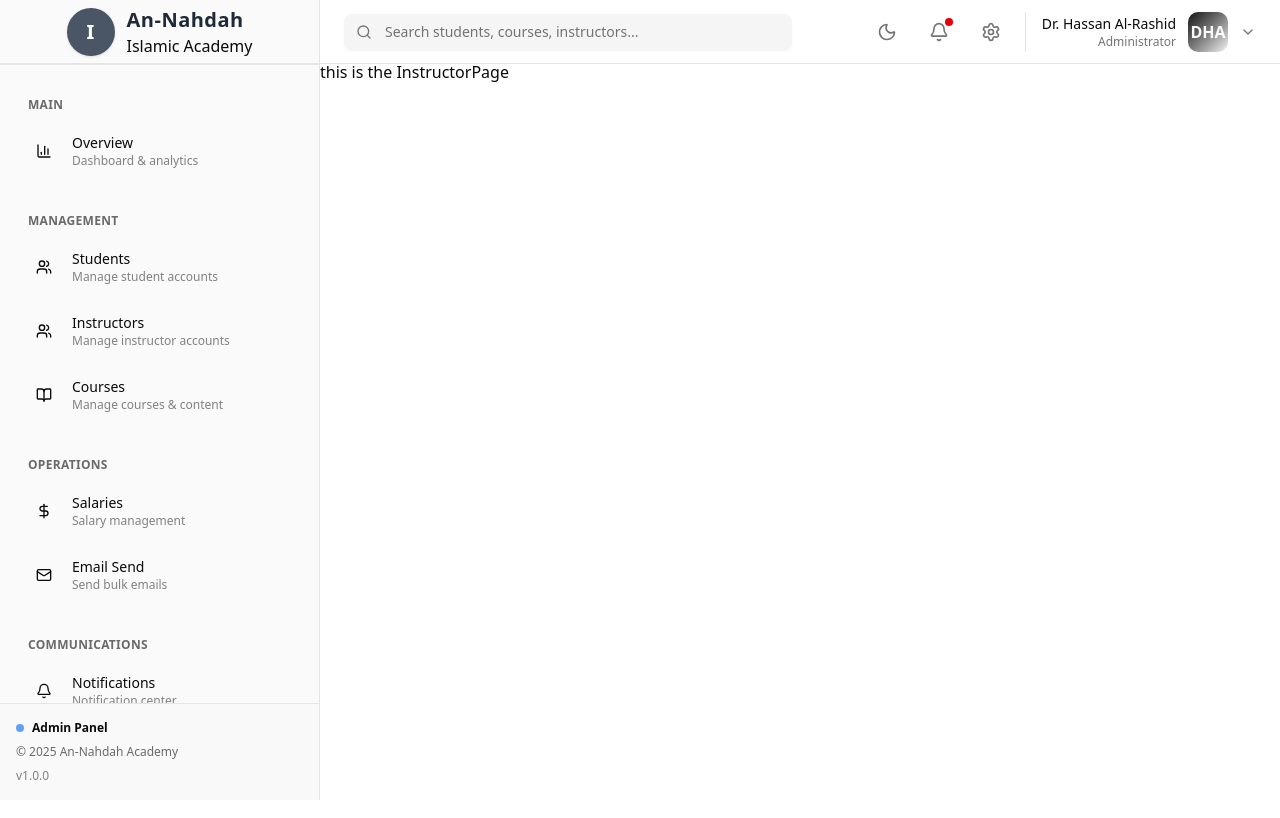
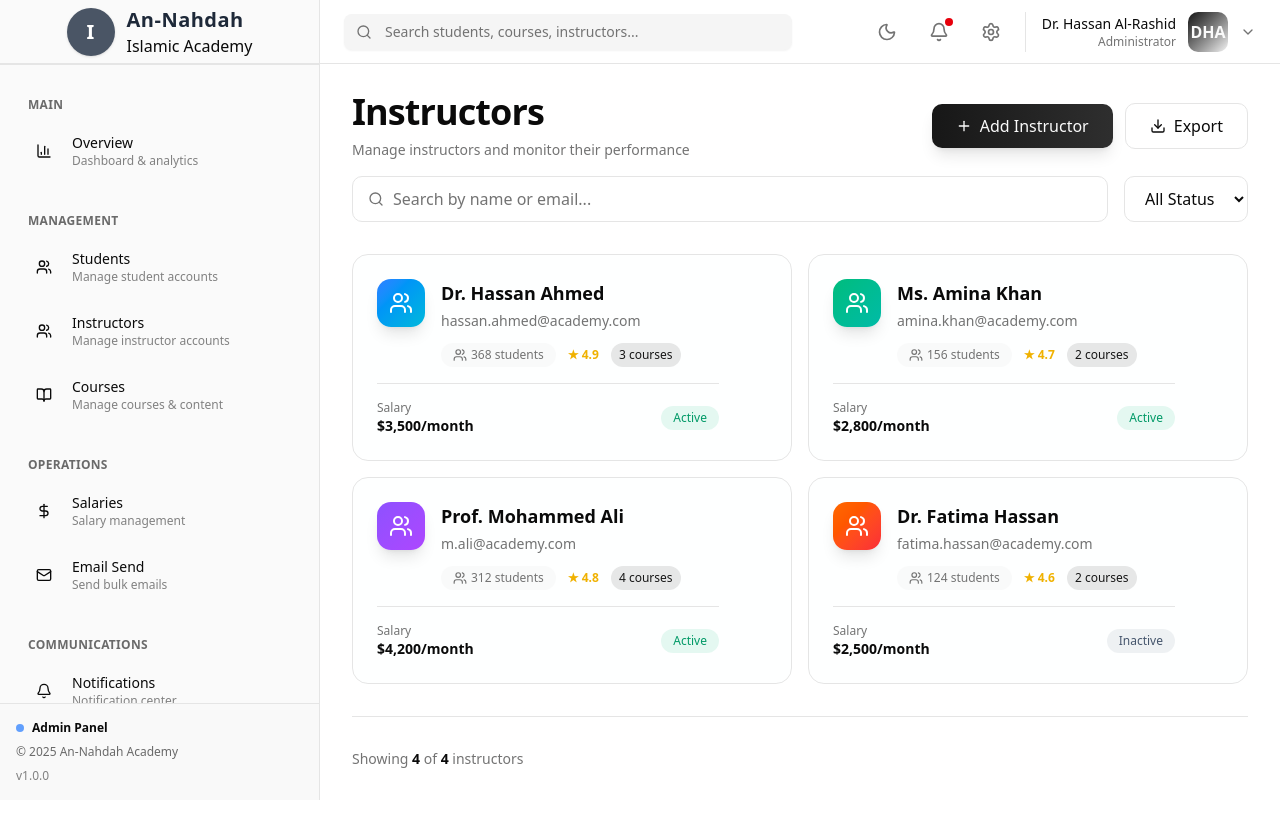
Before and after one commit to ishoef/An-Nahdah_Dashboard, a Next.js app: page /admin/instructors in a window 1280 px wide. Shown: the top 818 px of the page. Built offline with nearby package versions, Linux system fonts and the light colour scheme.

Commit message:
Admin Instructors page designed

```diff
--- a/app/admin/instructors/page.js
+++ b/app/admin/instructors/page.js
@@ -1,8 +1,240 @@
+"use client";
+
+import { useState } from "react";
 import DashboardShell from "@/components/layout/DashobardShell";
-import React from "react";
+import {
+  Search,
+  Plus,
+  MoreVertical,
+  Users,
+  Trash2,
+  Eye,
+  Download,
+  Mail,
+} from "lucide-react";
 
-const InstructorPage = () => {
-  return <DashboardShell>this is the InstructorPage</DashboardShell>;
-};
+const instructorsData = [
+  {
+    id: 1,
+    name: "Dr. Hassan Ahmed",
+    email: "hassan.ahmed@academy.com",
+    courses: 3,
+    students: 368,
+    rating: 4.9,
+    status: "active",
+    joinDate: "Sep 10, 2023",
+    salary: "$3,500/month",
+    color: "from-blue-500 to-cyan-500",
+  },
+  {
+    id: 2,
+    name: "Ms. Amina Khan",
+    email: "amina.khan@academy.com",
+    courses: 2,
+    students: 156,
+    rating: 4.7,
+    status: "active",
+    joinDate: "Oct 15, 2023",
+    salary: "$2,800/month",
+    color: "from-emerald-500 to-teal-500",
+  },
+  {
+    id: 3,
+    name: "Prof. Mohammed Ali",
+    email: "m.ali@academy.com",
+    courses: 4,
+    students: 312,
+    rating: 4.8,
+    status: "active",
+    joinDate: "Aug 5, 2023",
+    salary: "$4,200/month",
+    color: "from-violet-500 to-purple-500",
+  },
+  {
+    id: 4,
+    name: "Dr. Fatima Hassan",
+    email: "fatima.hassan@academy.com",
+    courses: 2,
+    students: 124,
+    rating: 4.6,
+    status: "inactive",
+    joinDate: "Nov 20, 2023",
+    salary: "$2,500/month",
+    color: "from-orange-500 to-red-500",
+  },
+];
 
-export default InstructorPage;
+export default function InstructorsPage() {
+  const [searchTerm, setSearchTerm] = useState("");
+  const [statusFilter, setStatusFilter] = useState("all");
+
+  const filteredInstructors = instructorsData.filter(
+    (instructor) =>
+      (instructor.name.toLowerCase().includes(searchTerm.toLowerCase()) ||
+        instructor.email.toLowerCase().includes(searchTerm.toLowerCase())) &&
+      (statusFilter === "all" || instructor.status === statusFilter)
+  );
+
+  return (
+    <DashboardShell>
+      <div className="min-h-screen bg-linear-to-br from-background via-background to-background/80 p-8">
+        {/* Header */}
+        <div className="mb-8 space-y-4 animate-in fade-in slide-in-from-top-4 duration-500">
+          <div className="flex items-center justify-between">
+            <div>
+              <h1 className="text-4xl font-bold text-foreground tracking-tight">
+                Instructors
+              </h1>
+              <p className="text-sm text-muted-foreground mt-2">
+                Manage instructors and monitor their performance
+              </p>
+            </div>
+
+            <div className="flex items-center gap-3">
+              <button className="px-6 py-2.5 bg-linear-to-r from-primary to-primary/90 text-primary-foreground rounded-lg font-medium shadow-lg hover:shadow-xl hover:-translate-y-0.5 transition-all duration-200 flex items-center gap-2">
+                <Plus className="w-4 h-4" />
+                Add Instructor
+              </button>
+              <button className="px-6 py-2.5 border border-border rounded-lg hover:bg-accent transition-all duration-200 font-medium flex items-center gap-2">
+                <Download className="w-4 h-4" />
+                Export
+              </button>
+            </div>
+          </div>
+
+          {/* Search and Filters */}
+          <div className="flex flex-col md:flex-row gap-4">
+            <div className="flex-1 relative">
+              <Search className="absolute left-4 top-1/2 -translate-y-1/2 w-4 h-4 text-muted-foreground" />
+              <input
+                type="text"
+                placeholder="Search by name or email..."
+                value={searchTerm}
+                onChange={(e) => setSearchTerm(e.target.value)}
+                className="w-full pl-10 pr-4 py-2.5 rounded-lg border border-border bg-background text-foreground placeholder:text-muted-foreground focus:outline-none focus:ring-2 focus:ring-primary/50 transition-all duration-200"
+              />
+            </div>
+
+            <select
+              value={statusFilter}
+              onChange={(e) => setStatusFilter(e.target.value)}
+              className="px-4 py-2.5 rounded-lg border border-border bg-background text-foreground focus:outline-none focus:ring-2 focus:ring-primary/50 transition-all duration-200"
+            >
+              <option value="all">All Status</option>
+              <option value="active">Active</option>
+              <option value="inactive">Inactive</option>
+            </select>
+          </div>
+        </div>
+
+        {/* Instructors Grid */}
+        <div className="grid grid-cols-1 md:grid-cols-2 gap-4 animate-in fade-in slide-in-from-bottom-4 duration-500">
+          {filteredInstructors.map((instructor, idx) => (
+            <div
+              key={instructor.id}
+              className="group/instructor rounded-2xl border border-border bg-card/50 backdrop-blur-sm p-6 hover:border-primary/50 hover:shadow-lg transition-all duration-300 cursor-pointer"
+              style={{ animationDelay: `${idx * 30}ms` }}
+            >
+              <div className="flex items-start justify-between gap-4">
+                <div className="flex-1 min-w-0">
+                  <div className="flex items-start gap-4">
+                    <div
+                      className={`w-12 h-12 rounded-xl bg-linear-to-br ${instructor.color} shrink-0 flex items-center justify-center text-white shadow-lg`}
+                    >
+                      <Users className="w-6 h-6" />
+                    </div>
+
+                    <div className="flex-1 min-w-0">
+                      <h3 className="text-lg font-semibold text-foreground group-hover/instructor:text-primary transition-colors duration-200 truncate">
+                        {instructor.name}
+                      </h3>
+                      <p className="text-sm text-muted-foreground mt-1 truncate">
+                        {instructor.email}
+                      </p>
+
+                      <div className="flex flex-wrap items-center gap-3 mt-3">
+                        <div className="flex items-center gap-1 px-3 py-1 rounded-full bg-muted/50 text-xs text-muted-foreground">
+                          <Users className="w-3.5 h-3.5" />
+                          <span>{instructor.students} students</span>
+                        </div>
+                        <span className="text-xs font-semibold text-yellow-500">
+                          ★ {instructor.rating}
+                        </span>
+                        <span className="text-xs px-2 py-1 rounded-full bg-primary/10 text-primary font-medium">
+                          {instructor.courses} courses
+                        </span>
+                      </div>
+                    </div>
+                  </div>
+
+                  {/* Salary and Status */}
+                  <div className="flex items-center justify-between mt-4 pt-4 border-t border-border">
+                    <div>
+                      <p className="text-xs text-muted-foreground">Salary</p>
+                      <p className="text-sm font-semibold text-foreground">
+                        {instructor.salary}
+                      </p>
+                    </div>
+                    <span
+                      className={`inline-flex items-center px-3 py-1 rounded-full text-xs font-medium ${
+                        instructor.status === "active"
+                          ? "bg-emerald-500/10 text-emerald-600 dark:text-emerald-400"
+                          : "bg-slate-500/10 text-slate-600 dark:text-slate-400"
+                      }`}
+                    >
+                      {instructor.status.charAt(0).toUpperCase() +
+                        instructor.status.slice(1)}
+                    </span>
+                  </div>
+                </div>
+
+                {/* Right Actions */}
+                <div className="flex flex-col items-center gap-2 opacity-0 group-hover/instructor:opacity-100 transition-opacity duration-200">
+                  <button
+                    className="p-2 rounded-lg hover:bg-muted transition-colors duration-200"
+                    title="View"
+                  >
+                    <Eye className="w-4 h-4 text-muted-foreground hover:text-foreground" />
+                  </button>
+                  <button
+                    className="p-2 rounded-lg hover:bg-muted transition-colors duration-200"
+                    title="Email"
+                  >
+                    <Mail className="w-4 h-4 text-muted-foreground hover:text-foreground" />
+                  </button>
+                  <button
+                    className="p-2 rounded-lg hover:bg-muted transition-colors duration-200"
+                    title="Delete"
+                  >
+                    <Trash2 className="w-4 h-4 text-muted-foreground hover:text-red-500" />
+                  </button>
+                  <button
+                    className="p-2 rounded-lg hover:bg-muted transition-colors duration-200"
+                    title="More"
+                  >
+                    <MoreVertical className="w-4 h-4 text-muted-foreground" />
+                  </button>
+                </div>
+              </div>
+            </div>
+          ))}
+        </div>
+
+        {/* Summary */}
+        <div className="mt-8 pt-8 border-t border-border">
+          <p className="text-sm text-muted-foreground">
+            Showing{" "}
+            <span className="font-semibold text-foreground">
+              {filteredInstructors.length}
+            </span>{" "}
+            of{" "}
+            <span className="font-semibold text-foreground">
+              {instructorsData.length}
+            </span>{" "}
+            instructors
+          </p>
+        </div>
+      </div>
+    </DashboardShell>
+  );
+}
```
